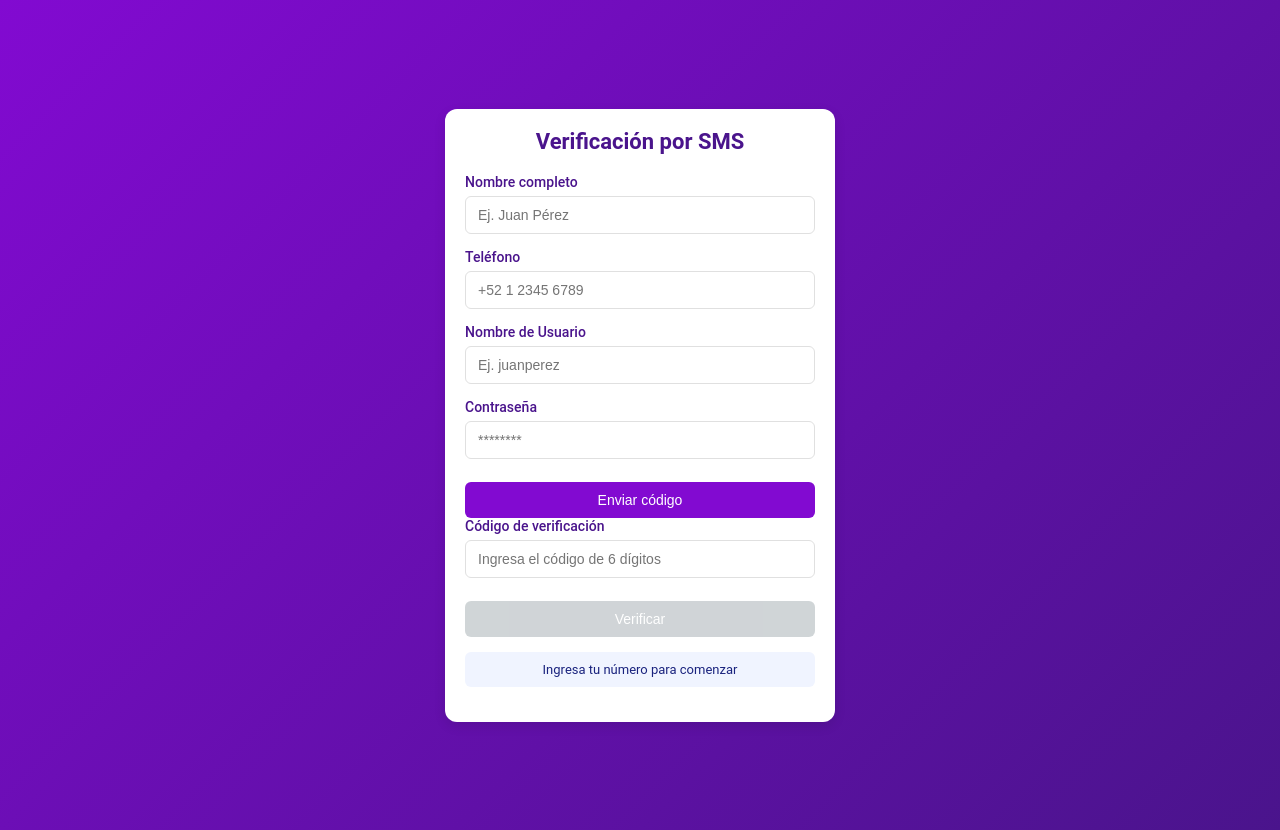
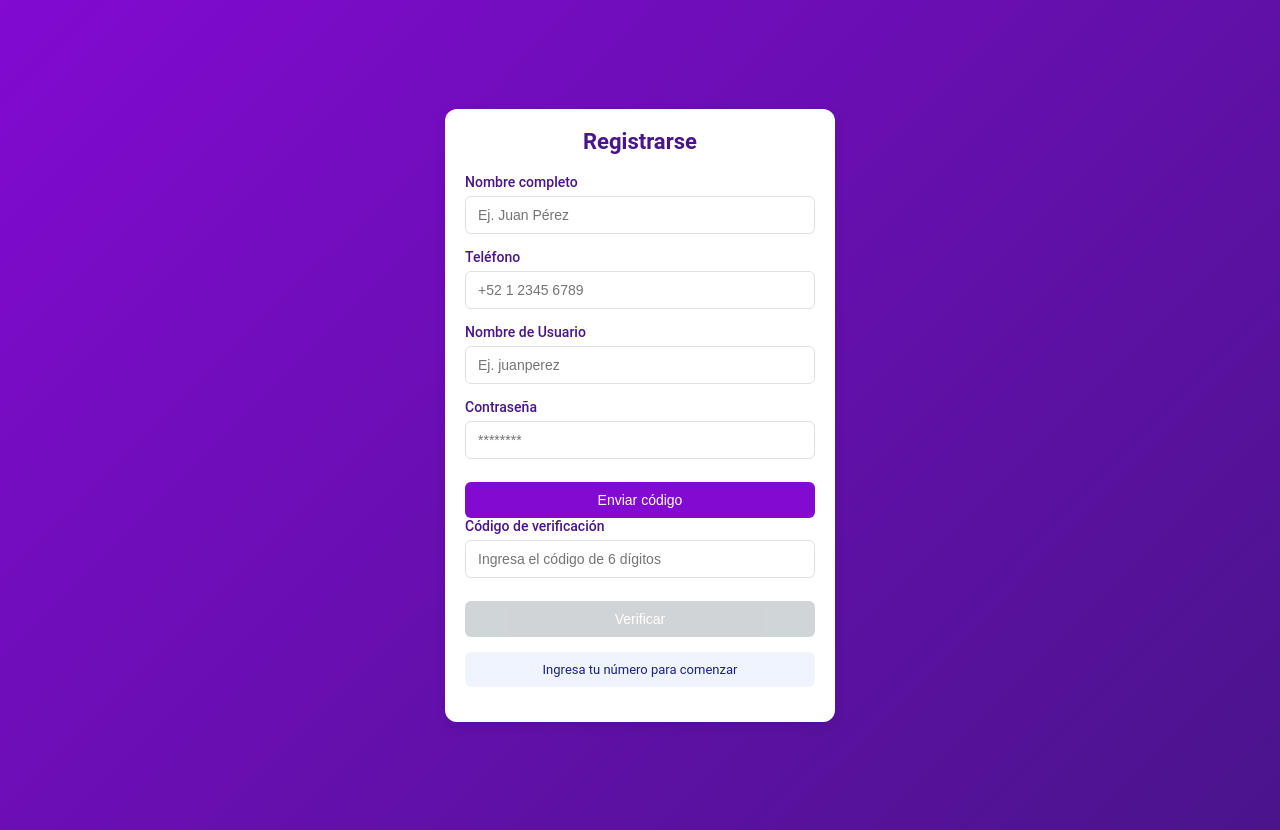
Before and after one commit to Ivhanfc/mapsapi2, a website: page index.html in a window 1280 px wide. Drawn offline with Linux system fonts and the light colour scheme.

Commit message:
arreglo nombre

```diff
--- a/index.html
+++ b/index.html
@@ -3,7 +3,7 @@
 <head>
     <meta charset="UTF-8">
     <meta name="viewport" content="width=device-width, initial-scale=1.0">
-    <title>Verificación por SMS</title>
+    <title>Registrarse</title>
     <!-- Firebase SDKs -->
     <script src="https://www.gstatic.com/firebasejs/8.2.3/firebase-app.js"></script>
     <script src="https://www.gstatic.com/firebasejs/8.2.3/firebase-firestore.js"></script>
@@ -121,7 +121,7 @@
 
 <body>
     <div class="card">
-        <h1>Verificación por SMS</h1>
+        <h1>Registrarse</h1>
 
         <div class="input-group">
             <label for="nombre">Nombre completo</label>
```
